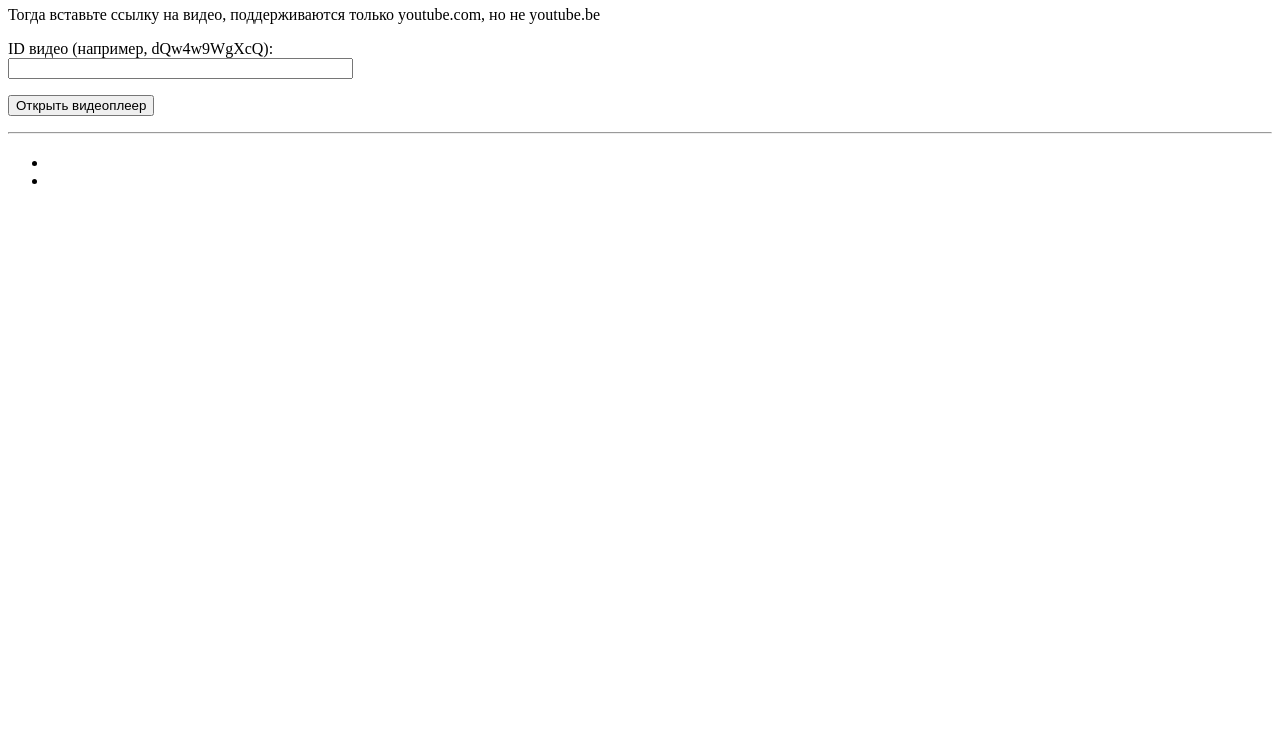
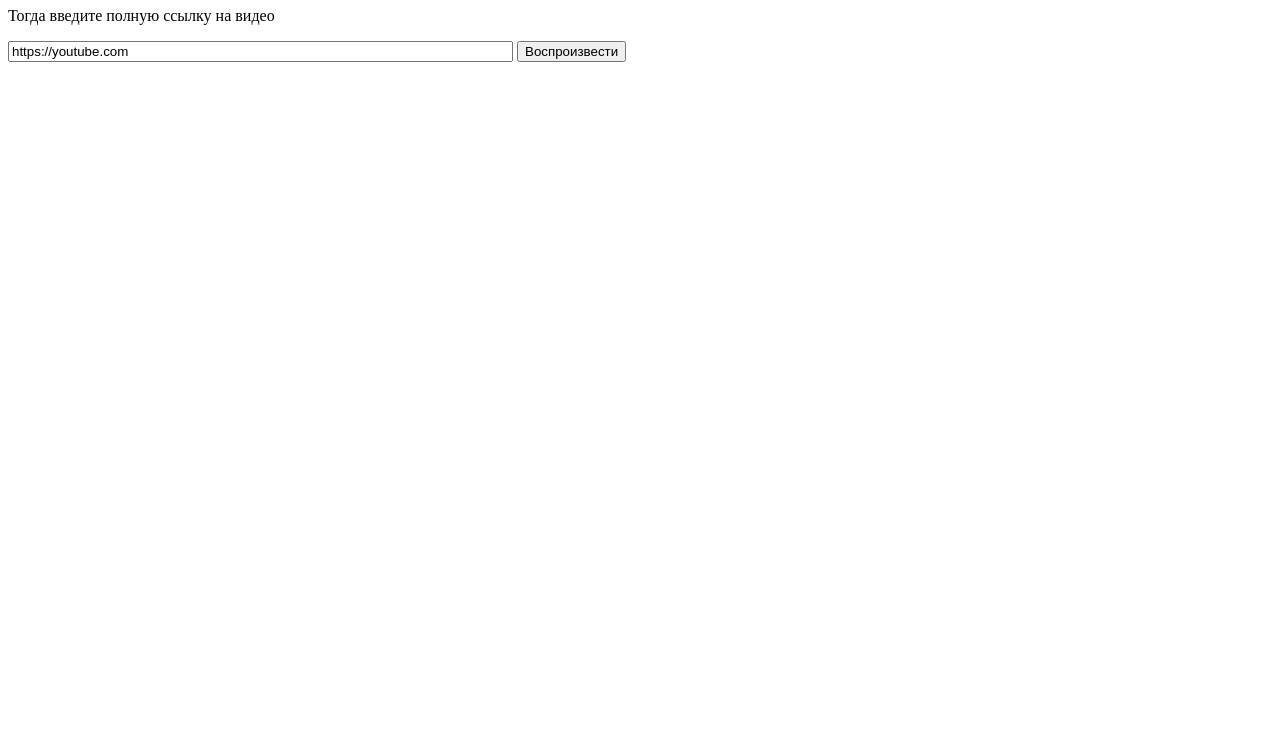
Before and after one commit to Kaycrafterz/kaycrafterz.github.io, a plain HTML site: page legacytube.html in a window 1280 px wide. Shown: the part 60-800 px from the top of the page. Drawn offline with Linux system fonts and the light colour scheme.

Commit message:
Update legacytube.html

```diff
--- a/legacytube.html
+++ b/legacytube.html
@@ -1,32 +1,51 @@
-<!DOCTYPE HTML PUBLIC "-//IETF//DTD HTML 3.0//EN">
+<!DOCTYPE HTML PUBLIC "-//W3C//DTD HTML 4.01 Transitional//EN" "http://w3.org">
 <html>
 <head>
+    <meta http-equiv="Content-Type" content="text/html; charset=utf-8">
     <title>LegacyTube Kaycrafter</title>
 </head>
 <body>
 
-    <h1>Старый браузер?</h1>
+    <!-- Заголовок и описание -->
+    <h2>Старый браузер?</h2>
+    <p>Тогда введите полную ссылку на видео</p>
 
-    <p>Тогда вставьте ссылку на видео, поддерживаются только youtube.com, но не youtube.be</p>
-
-    <!-- Форма отправляет пользователя на страницу встраивания, которая легче стандартной -->
-    <form action="http://youtube.com" method="GET">
-        <p>
-            ID видео (например, dQw4w9WgXcQ): <br>
-            <input type="text" name="v" size="40">
-        </p>
-        <p>
-            <input type="submit" value="Открыть видеоплеер">
-        </p>
+    <!-- Форма ввода -->
+    <form action="#" onsubmit="loadVideo(); return false;">
+        <input type="text" id="videoUrl" size="60" value="https://youtube.com">
+        <input type="submit" value="Воспроизвести">
     </form>
 
-    <hr>
+    <br><br>
 
-    <h2></h2>
-    <ul>
-        <li></li>
-        <li></li>
-    </ul>
+    <!-- Контейнер для плеера -->
+    <div id="playerContainer">
+        <!-- Сюда JavaScript вставит iframe -->
+    </div>
+
+    <!-- Логика работы на JavaScript -->
+    <script type="text/javascript">
+        function loadVideo() {
+            var url = document.getElementById('videoUrl').value;
+            var videoId = '';
+
+            // Регулярное выражение для поиска ID видео в разных типах ссылок YouTube
+            var regExp = /^.*(youtu.be\/|v\/|u\/\w\/|embed\/|watch\?v=|\&v=)([^#\&\?]*).*/;
+            var match = url.match(regExp);
+
+            if (match && match[2].length == 11) {
+                videoId = match[2];
+
+                // Формируем HTML-код для iframe в стандарте HTML4
+                var iframeHtml = '<iframe width="640" height="360" src="https://youtube.com' + videoId + '" frameborder="0" allowfullscreen></iframe>';
+
+                // Вставляем плеер на страницу
+                document.getElementById('playerContainer').innerHTML = iframeHtml;
+            } else {
+                alert('Пожалуйста, введите корректную ссылку на YouTube видео.');
+            }
+        }
+    </script>
 
 </body>
 </html>
```
